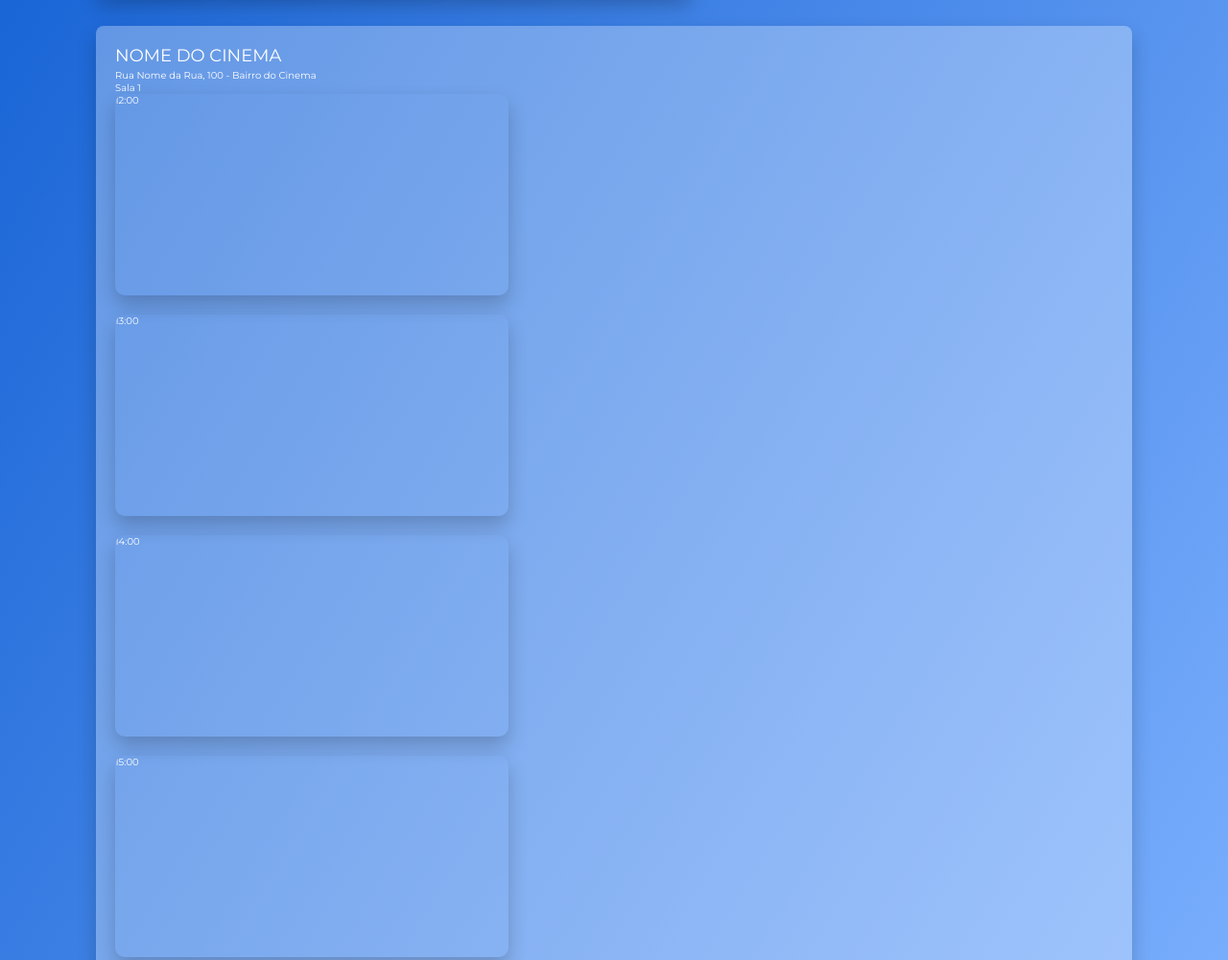
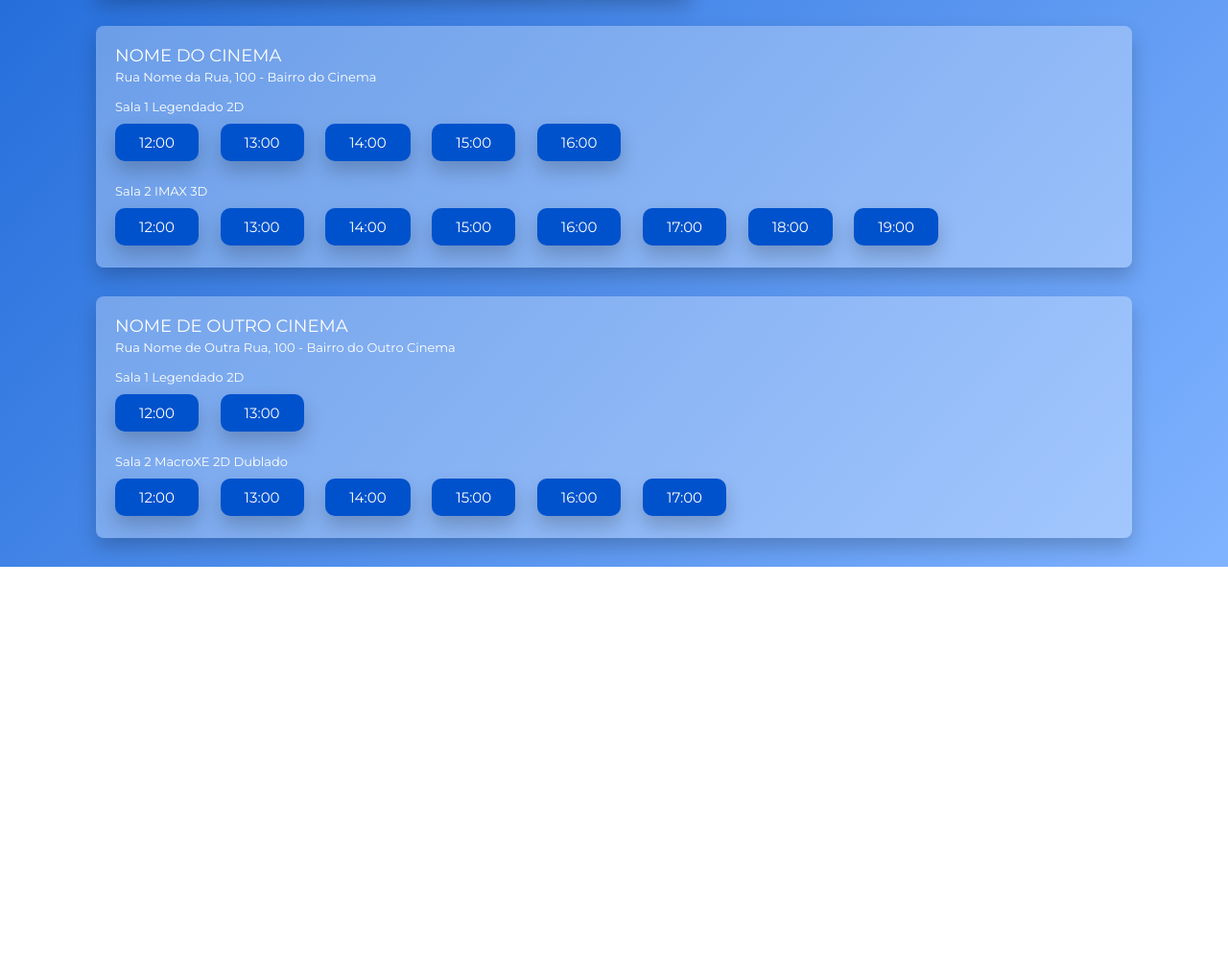
Before and after one commit to Jefferson227/stunning-broccoli, a website: page movie.html in a window 1280 px wide. Shown: the part 830-1831 px from the top of the page at 96% size. After the commit the page ends 1421 px from the top, so only its background shows below. Drawn offline with Linux system fonts and the light colour scheme.

Commit message:
Add showtimes information

```diff
--- a/movie.html
+++ b/movie.html
@@ -116,13 +116,101 @@
           <div class="panel__subtitle">
             Rua Nome da Rua, 100 - Bairro do Cinema
           </div>
+
           <div class="panel__subpanel">
-            <div class="panel__room">Sala 1</div>
-            <div class="card card--time">12:00</div>
-            <div class="card card--time">13:00</div>
-            <div class="card card--time">14:00</div>
-            <div class="card card--time">15:00</div>
-            <div class="card card--time">16:00</div>
+            <div class="panel__subtitle u-margin-bottom-small">
+              Sala 1 Legendado 2D
+            </div>
+            <div class="card card--time">
+              <span class="panel__time">12:00</span>
+            </div>
+            <div class="card card--time">
+              <span class="panel__time">13:00</span>
+            </div>
+            <div class="card card--time">
+              <span class="panel__time">14:00</span>
+            </div>
+            <div class="card card--time">
+              <span class="panel__time">15:00</span>
+            </div>
+            <div class="card card--time">
+              <span class="panel__time">16:00</span>
+            </div>
+          </div>
+
+          <div class="panel__subpanel">
+            <div class="panel__subtitle u-margin-bottom-small">
+              Sala 2 IMAX 3D
+            </div>
+            <div class="card card--time">
+              <span class="panel__time">12:00</span>
+            </div>
+            <div class="card card--time">
+              <span class="panel__time">13:00</span>
+            </div>
+            <div class="card card--time">
+              <span class="panel__time">14:00</span>
+            </div>
+            <div class="card card--time">
+              <span class="panel__time">15:00</span>
+            </div>
+            <div class="card card--time">
+              <span class="panel__time">16:00</span>
+            </div>
+            <div class="card card--time">
+              <span class="panel__time">17:00</span>
+            </div>
+            <div class="card card--time">
+              <span class="panel__time">18:00</span>
+            </div>
+            <div class="card card--time">
+              <span class="panel__time">19:00</span>
+            </div>
+          </div>
+        </section>
+
+        <section class="panel">
+          <div class="panel__title u-margin-bottom-micro">
+            Nome de Outro Cinema
+          </div>
+          <div class="panel__subtitle">
+            Rua Nome de Outra Rua, 100 - Bairro do Outro Cinema
+          </div>
+
+          <div class="panel__subpanel">
+            <div class="panel__subtitle u-margin-bottom-small">
+              Sala 1 Legendado 2D
+            </div>
+            <div class="card card--time">
+              <span class="panel__time">12:00</span>
+            </div>
+            <div class="card card--time">
+              <span class="panel__time">13:00</span>
+            </div>
+          </div>
+
+          <div class="panel__subpanel">
+            <div class="panel__subtitle u-margin-bottom-small">
+              Sala 2 MacroXE 2D Dublado
+            </div>
+            <div class="card card--time">
+              <span class="panel__time">12:00</span>
+            </div>
+            <div class="card card--time">
+              <span class="panel__time">13:00</span>
+            </div>
+            <div class="card card--time">
+              <span class="panel__time">14:00</span>
+            </div>
+            <div class="card card--time">
+              <span class="panel__time">15:00</span>
+            </div>
+            <div class="card card--time">
+              <span class="panel__time">16:00</span>
+            </div>
+            <div class="card card--time">
+              <span class="panel__time">17:00</span>
+            </div>
           </div>
         </section>
       </section>
--- a/sass/base/_utilities.scss
+++ b/sass/base/_utilities.scss
@@ -1,3 +1,7 @@
 .u-margin-bottom-micro {
   margin-bottom: 0.3rem !important;
 }
+
+.u-margin-bottom-small {
+  margin-bottom: 1rem !important;
+}
--- a/sass/components/_card.scss
+++ b/sass/components/_card.scss
@@ -150,6 +150,11 @@
   }
 
   &--time {
+    height: auto;
+    width: auto;
+    display: inline-block;
+    padding: 1rem 2.5rem;
+    background-color: $color-primary-dark;
   }
 
   &:hover {
--- a/sass/layout/_panel.scss
+++ b/sass/layout/_panel.scss
@@ -17,12 +17,15 @@
   }
 
   &__subtitle {
+    font-size: 1.3rem;
+    margin-bottom: 1.5rem;
   }
 
   &__subpanel {
   }
 
-  &__room {
+  &__time {
+    font-size: 1.5rem;
   }
 
   &__cards {
```
Also changed, not shown: css/style.css.
